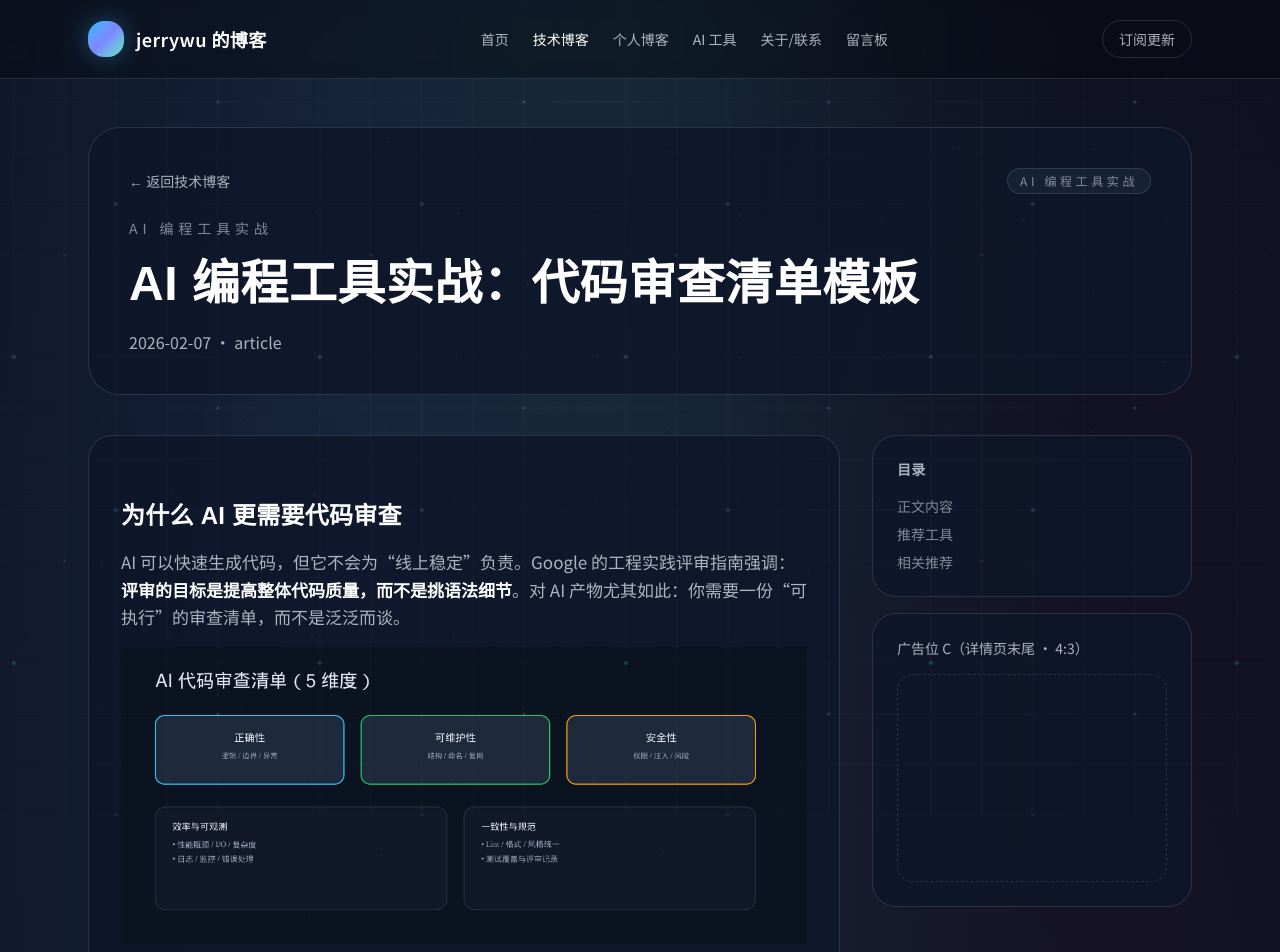
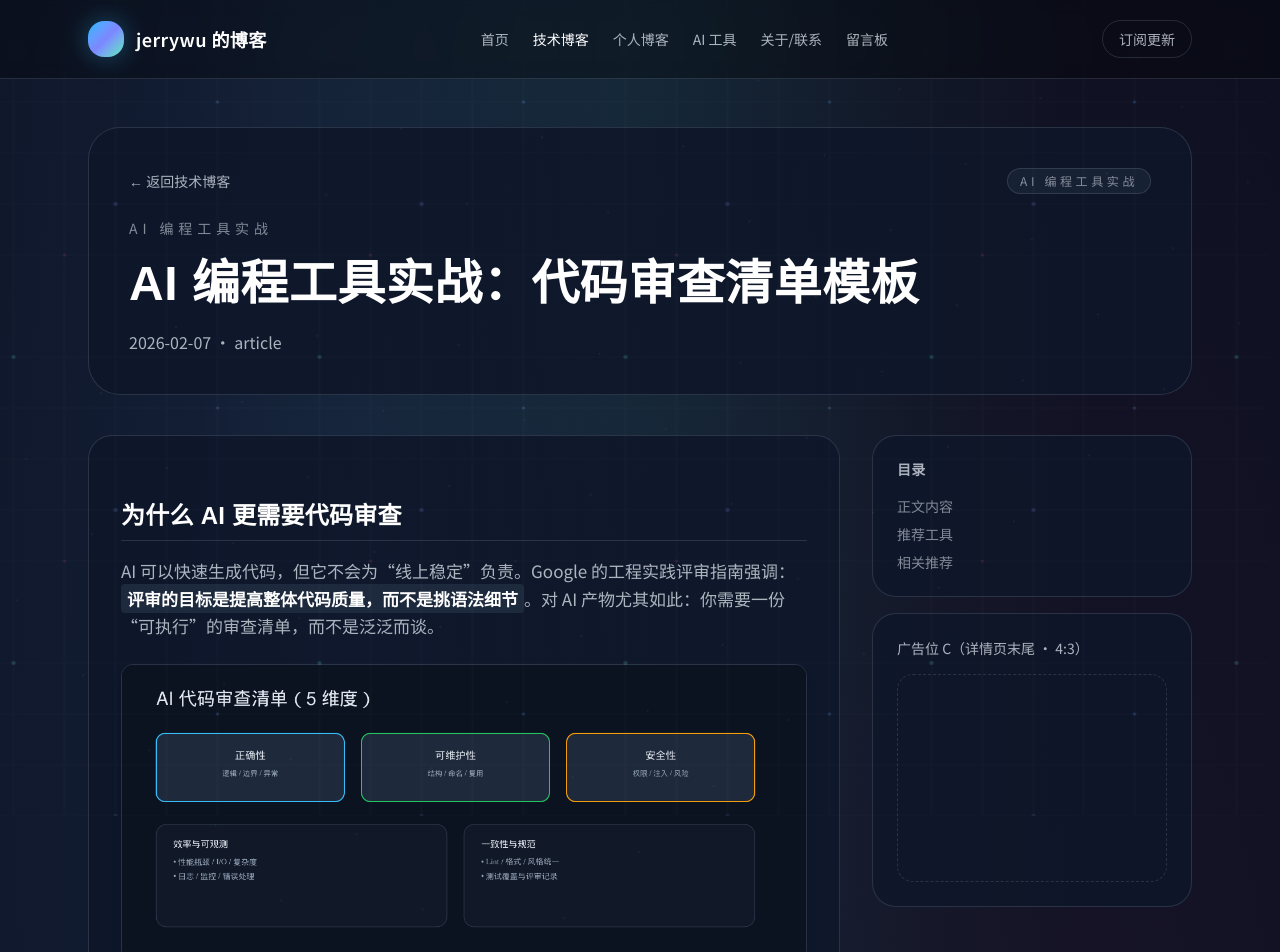
Before and after one commit to jerrywuhs/blogweb, a Next.js app: page /tech/ai-code-review-checklist in a window 1280 px wide. Shown: the top 952 px of the page. Built offline with nearby package versions, Linux system fonts and the light colour scheme.

Commit message:
优化表格样式，增强MDX组件渲染效果

```diff
--- a/src/mdx-components.tsx
+++ b/src/mdx-components.tsx
@@ -2,82 +2,152 @@ import type { MDXComponents } from 'mdx/types';
 
 export function useMDXComponents(components: MDXComponents): MDXComponents {
   return {
-    // 自定义表格样式
-    table: ({ children }) => (
-      <div className="overflow-x-auto rounded-xl border border-[color:var(--border-muted)] my-6">
-        <table className="w-full min-w-[600px]">{children}</table>
+    // 自定义表格样式 - 优化版
+    table: ({ children, ...props }) => (
+      <div className="overflow-x-auto rounded-xl border border-[color:var(--border-muted)] my-6 shadow-lg">
+        <table className="w-full min-w-[500px]" {...props}>{children}</table>
       </div>
     ),
     thead: ({ children }) => (
-      <thead className="bg-gradient-to-r from-[color:var(--brand-primary)]/20 to-[color:var(--brand-accent)]/20">
+      <thead className="bg-gradient-to-r from-emerald-500/20 via-sky-500/20 to-indigo-500/20">
         {children}
       </thead>
     ),
     th: ({ children }) => (
-      <th className="px-6 py-4 text-left text-sm font-semibold text-white tracking-wider">
+      <th className="px-4 py-3 text-left text-sm font-semibold text-white tracking-wider border-b border-[color:var(--border-muted)]">
         {children}
       </th>
     ),
     tbody: ({ children }) => (
-      <tbody className="divide-y divide-[color:var(--border-muted)]">{children}</tbody>
+      <tbody className="divide-y divide-[color:var(--border-muted)] bg-[color:var(--surface-1)]">
+        {children}
+      </tbody>
     ),
     td: ({ children }) => (
-      <td className="px-6 py-4 text-sm text-muted">{children}</td>
+      <td className="px-4 py-3 text-sm text-muted border-r border-[color:var(--border-muted)] last:border-r-0">
+        {children}
+      </td>
     ),
     tr: ({ children }) => (
-      <tr className="transition hover:bg-[color:var(--surface-2)]">{children}</tr>
+      <tr className="transition hover:bg-[color:var(--surface-2)]">
+        {children}
+      </tr>
     ),
 
-    // 增强其他元素
+    // 增强标题样式
     h1: ({ children }) => (
-      <h1 className="text-3xl font-bold text-white mt-8 mb-4">{children}</h1>
+      <h1 className="text-3xl font-bold text-white mt-8 mb-4 pb-2 border-b border-[color:var(--border-muted)]">
+        {children}
+      </h1>
     ),
     h2: ({ children }) => (
-      <h2 className="text-2xl font-semibold text-white mt-8 mb-4">{children}</h2>
+      <h2 className="text-2xl font-semibold text-white mt-8 mb-4 pb-2 border-b border-[color:var(--border-muted)]">
+        {children}
+      </h2>
     ),
     h3: ({ children }) => (
-      <h3 className="text-xl font-semibold text-white mt-6 mb-3">{children}</h3>
+      <h3 className="text-xl font-semibold text-white mt-6 mb-3">
+        {children}
+      </h3>
     ),
+    h4: ({ children }) => (
+      <h4 className="text-lg font-semibold text-white mt-4 mb-2">
+        {children}
+      </h4>
+    ),
+
+    // 段落样式
     p: ({ children }) => (
-      <p className="my-4 text-muted leading-relaxed">{children}</p>
+      <p className="my-4 text-muted leading-relaxed">
+        {children}
+      </p>
     ),
+
+    // 列表样式
     ul: ({ children }) => (
-      <ul className="list-disc list-inside my-4 space-y-2 text-muted">{children}</ul>
+      <ul className="list-disc list-inside my-4 space-y-2 text-muted">
+        {children}
+      </ul>
     ),
     ol: ({ children }) => (
-      <ol className="list-decimal list-inside my-4 space-y-2 text-muted">{children}</ol>
+      <ol className="list-decimal list-inside my-4 space-y-2 text-muted">
+        {children}
+      </ol>
     ),
     li: ({ children }) => (
-      <li className="text-muted">{children}</li>
+      <li className="text-muted leading-relaxed">
+        {children}
+      </li>
     ),
+
+    // 引用样式
     blockquote: ({ children }) => (
-      <blockquote className="border-l-4 border-[color:var(--brand-primary)] pl-4 my-4 italic text-muted">
+      <blockquote className="border-l-4 border-emerald-500 pl-4 my-4 italic text-muted bg-emerald-500/5 py-2 rounded-r-lg">
         {children}
       </blockquote>
     ),
-    code: ({ children }) => (
-      <code className="bg-[color:var(--surface-2)] px-2 py-1 rounded text-sm font-mono text-[color:var(--brand-primary)]">
-        {children}
-      </code>
-    ),
+
+    // 代码样式
+    code: ({ children, ...props }) => {
+      // 检测是否是行内代码（没有className且是简单内容）
+      const isInline = !props.className && typeof children === 'string' && !children.includes('\n');
+      if (isInline) {
+        return (
+          <code className="bg-slate-800 px-2 py-0.5 rounded text-sm font-mono text-emerald-400 border border-slate-700">
+            {children}
+          </code>
+        );
+      }
+      return (
+        <code className={props.className}>
+          {children}
+        </code>
+      );
+    },
     pre: ({ children }) => (
-      <pre className="bg-[color:var(--surface-2)] p-4 rounded-xl overflow-x-auto my-4 border border-[color:var(--border-muted)]">
+      <pre className="bg-slate-900 p-4 rounded-xl overflow-x-auto my-4 border border-[color:var(--border-muted)] shadow-lg">
         {children}
       </pre>
     ),
+
+    // 链接样式
     a: ({ children, href }) => (
       <a
         href={href as string}
-        className="text-[color:var(--brand-primary)] hover:underline decoration-[color:var(--brand-primary)]"
+        className="text-emerald-400 hover:text-emerald-300 underline underline-offset-2 decoration-emerald-500/30 hover:decoration-emerald-400 transition-colors"
         target="_blank"
         rel="noopener noreferrer"
       >
         {children}
       </a>
     ),
+
+    // 强调样式
     strong: ({ children }) => (
-      <strong className="font-semibold text-white">{children}</strong>
+      <strong className="font-semibold text-white bg-slate-800 px-1.5 py-0.5 rounded">
+        {children}
+      </strong>
     ),
+    em: ({ children }) => (
+      <em className="text-emerald-300 italic">
+        {children}
+      </em>
+    ),
+
+    // 分割线
+    hr: () => (
+      <hr className="my-8 border-[color:var(--border-muted)]" />
+    ),
+
+    // 图片样式
+    img: ({ src, alt }) => (
+      <img
+        src={src}
+        alt={alt || ''}
+        className="rounded-xl my-6 shadow-lg border border-[color:var(--border-muted)] max-w-full h-auto"
+      />
+    ),
+
     ...components,
   };
 }
```
